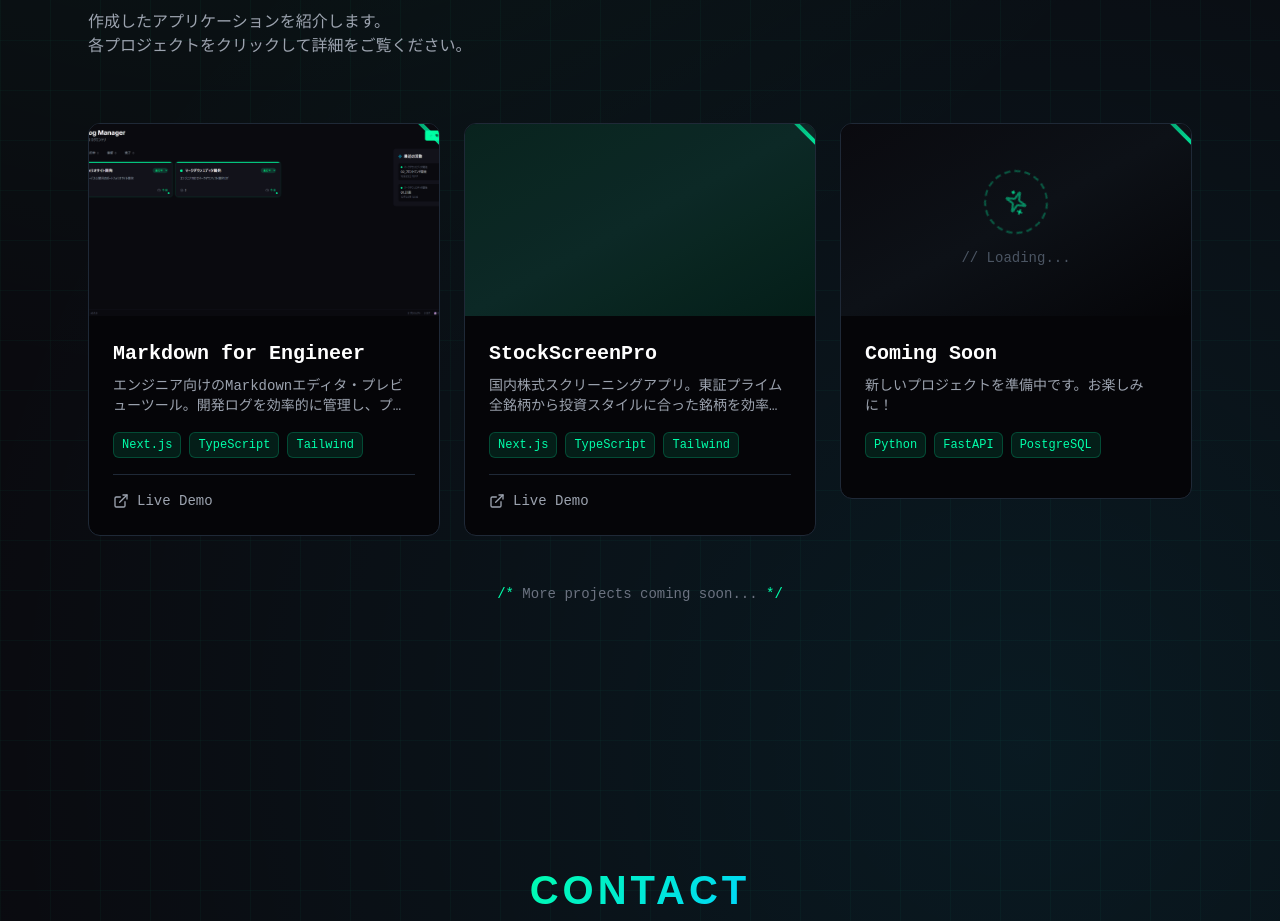
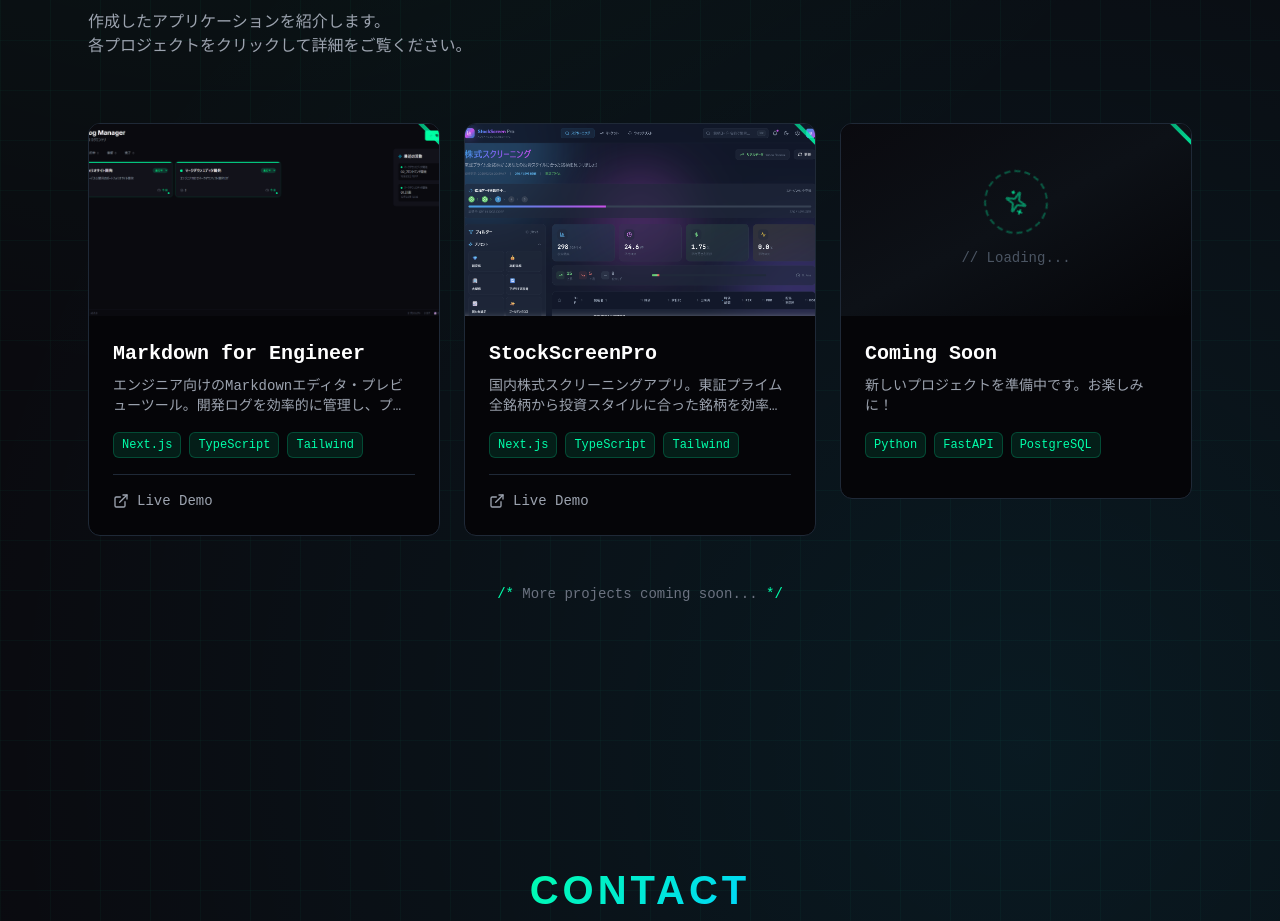
Before and after one commit to histonoby/My-Portfolio, a Next.js app: page / in a window 1280 px wide. Shown: the part 1760-2681 px from the top of the page. Built offline with nearby package versions, Linux system fonts and the light colour scheme.

Commit message:
Add project image for StockScreenPro

```diff
--- a/components/Projects.tsx
+++ b/components/Projects.tsx
@@ -23,7 +23,7 @@ const projects = [
     title: "StockScreenPro",
     description: "国内株式スクリーニングアプリ。東証プライム全銘柄から投資スタイルに合った銘柄を効率的に見つけられます。PER、PBR、配当利回りなどの条件でフィルタリング可能。",
     tags: ["Next.js", "TypeScript", "Tailwind"],
-    image: null,
+    image: "/images/japanese-stock-screening.png",
     liveUrl: "https://japanese-stock-screening-webver.vercel.app/",
     githubUrl: null,
     isPlaceholder: false,
```
Also changed, not shown: public/images/japanese-stock-screening.png (added).
